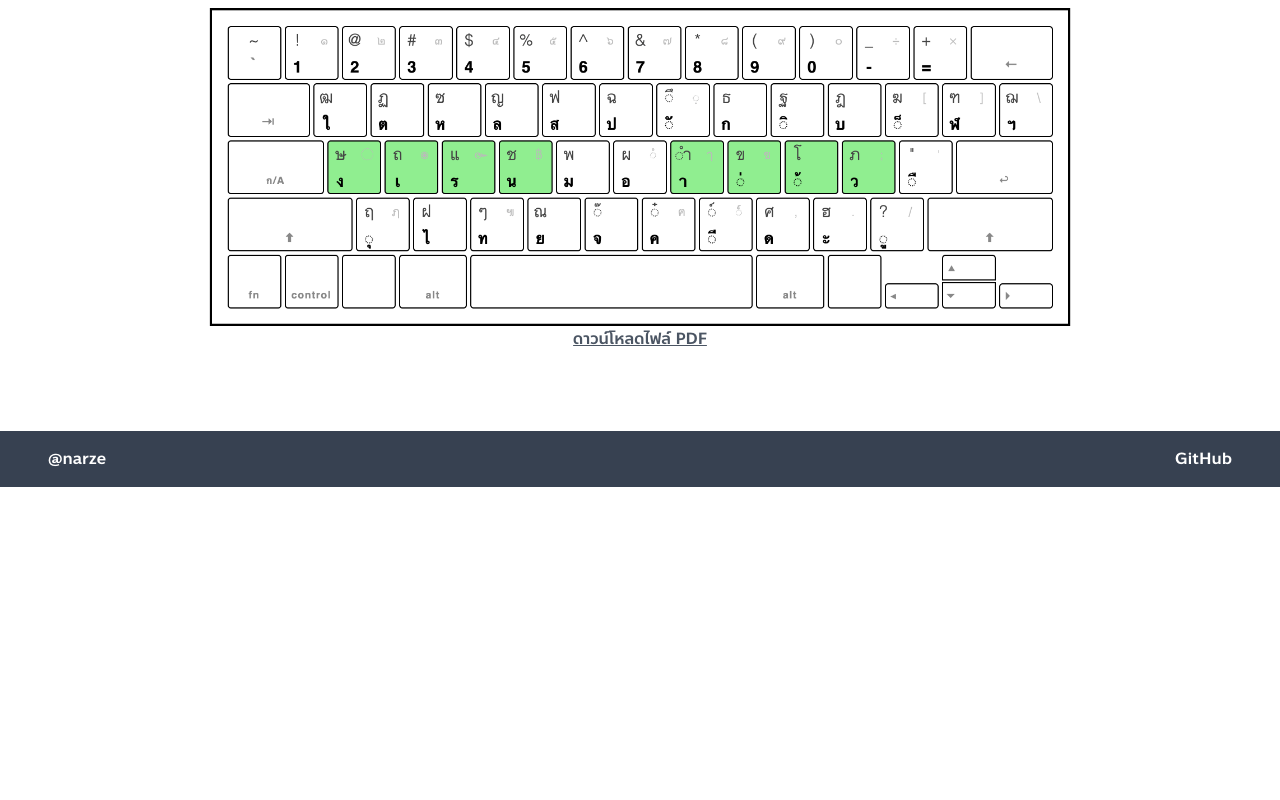
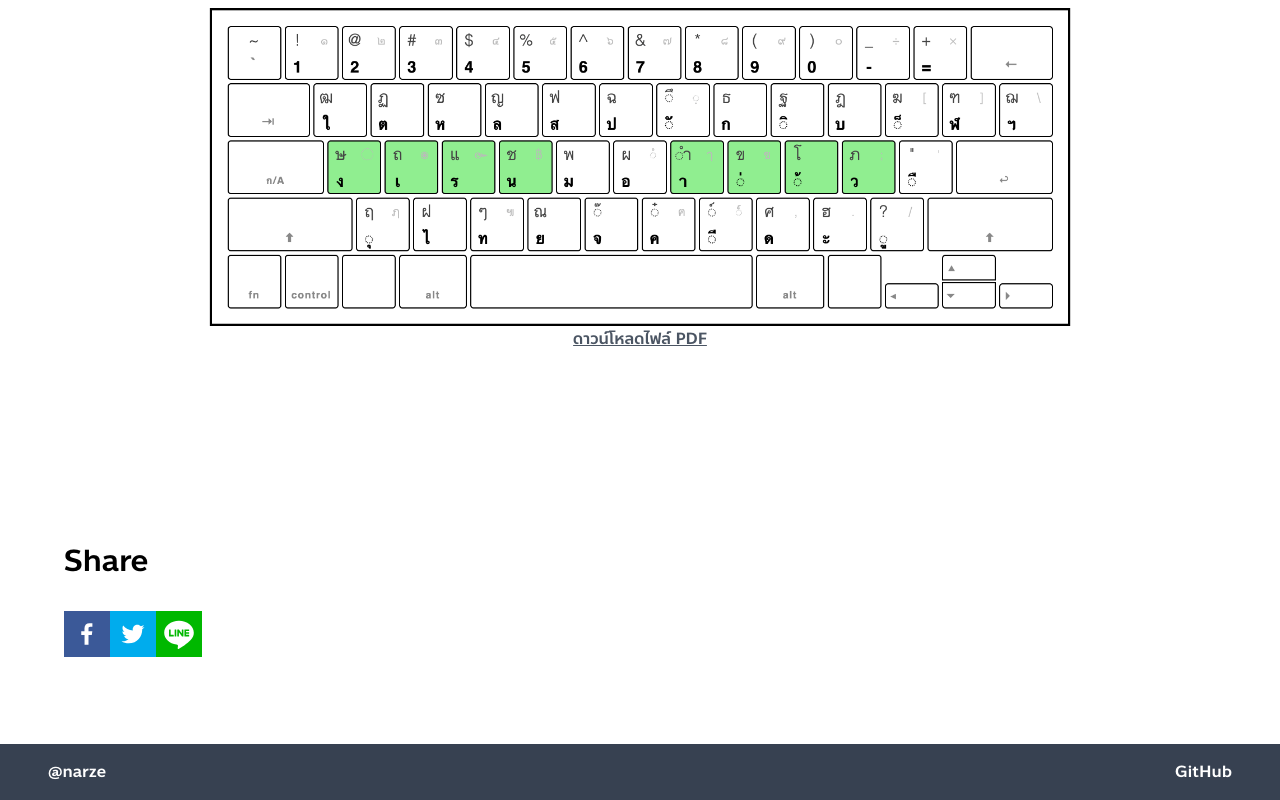
Before and after one commit to Manoonchai/manoonchai.com, a Next.js app: page / in a window 1280 px wide. Shown: the part 2754-3554 px from the top of the page. Before the commit the page ends 3241 px from the top, so only its background shows below. Built offline with nearby package versions, Linux system fonts and the light colour scheme.

Commit message:
Add share button

```diff
--- /dev/null
+++ b/components/share.tsx
@@ -0,0 +1,41 @@
+import {
+    FacebookShareButton,
+    LineShareButton,
+    TwitterShareButton,
+    FacebookIcon,
+    TwitterIcon,
+    LineIcon,
+  } from "react-share";
+
+export default function Nav() {
+  return (
+    <div className="bg-white text-center py-20 mx-16">
+        <div className="mt-8 text-left text-3xl">
+            Share
+        </div>
+        <p className="mt-8 text-left">
+          <span>
+            <FacebookShareButton
+              url="https://manoonchai.com/"
+              quote={`Manoonchai แป้นพิมพ์ภาษาไทยทางเลือกใหม่ พิมพ์ง่ายกว่าแป้นพิมพ์เกษมณีถึง 45%`}
+            >
+              <FacebookIcon size={46} />
+            </FacebookShareButton>
+          </span>
+          <span>
+            <TwitterShareButton
+              url="https://manoonchai.com/"
+              title={`Manoonchai แป้นพิมพ์ภาษาไทยทางเลือกใหม่ พิมพ์ง่ายกว่าแป้นพิมพ์เกษมณีถึง 45%`}
+            >
+              <TwitterIcon size={46} />
+            </TwitterShareButton>
+          </span>
+          <span>
+            <LineShareButton url="https://manoonchai.com/">
+              <LineIcon size={46} />
+            </LineShareButton>
+          </span>
+        </p>
+    </div>
+  );
+}
--- a/package.json
+++ b/package.json
@@ -15,7 +15,8 @@
     "@fortawesome/react-fontawesome": "^0.1.14",
     "next": "11.0.1",
     "react": "17.0.2",
-    "react-dom": "17.0.2"
+    "react-dom": "17.0.2",
+    "react-share": "^4.4.0"
   },
   "devDependencies": {
     "@types/node": "^16.3.0",
--- a/pages/index.tsx
+++ b/pages/index.tsx
@@ -8,6 +8,8 @@ import Features from '../components/features';
 import Articles from '../components/articles';
 import Download from '../components/download';
 import Footer from '../components/footer';
+import Share from '../components/share'
+
 
 export default function Home() {
   return (
@@ -42,6 +44,8 @@ export default function Home() {
       <Articles />
 
       <Download />
+
+      <Share />
 
       <Footer />
 
```
Also changed, not shown: 2 other files (tests, documents, lock files or other folders).
